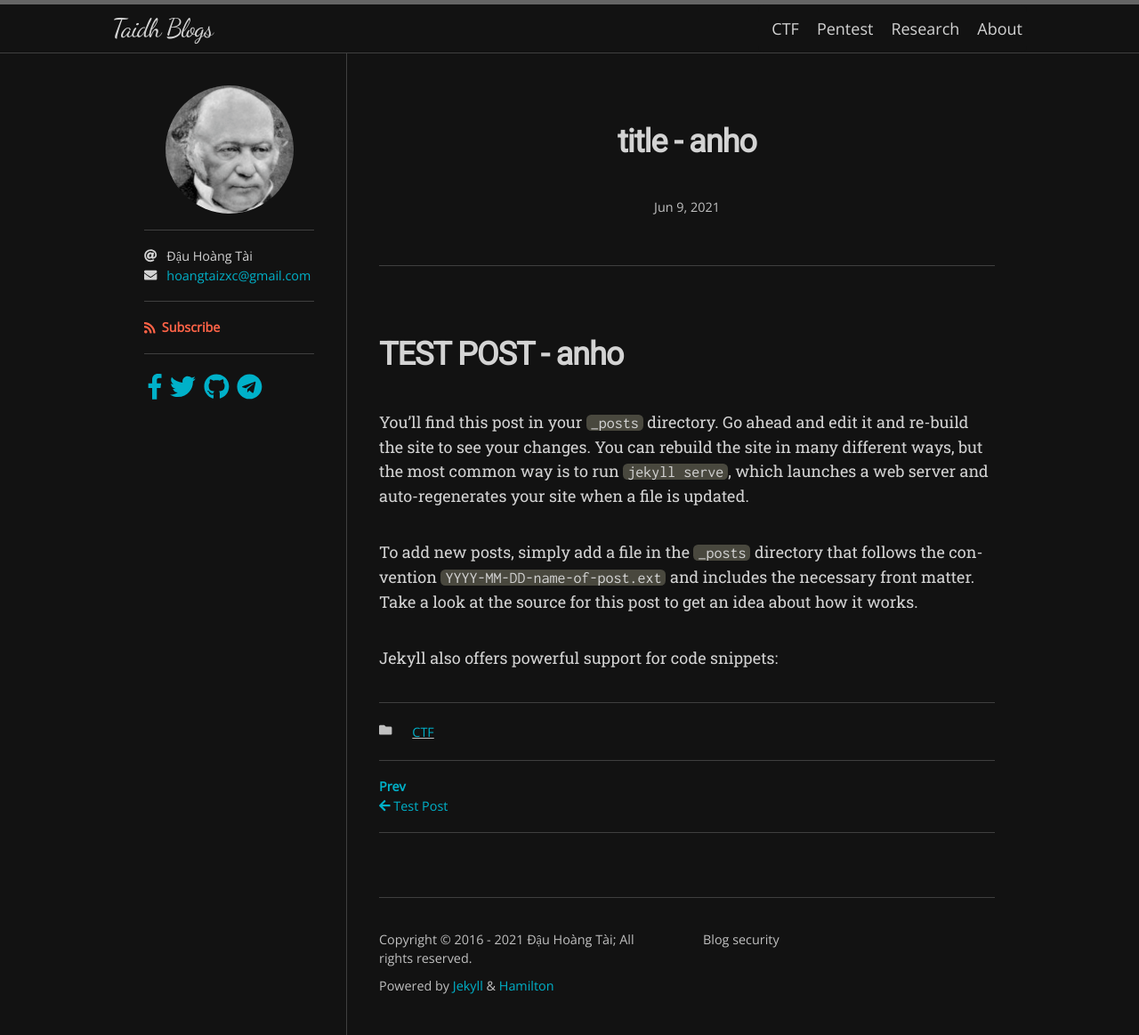
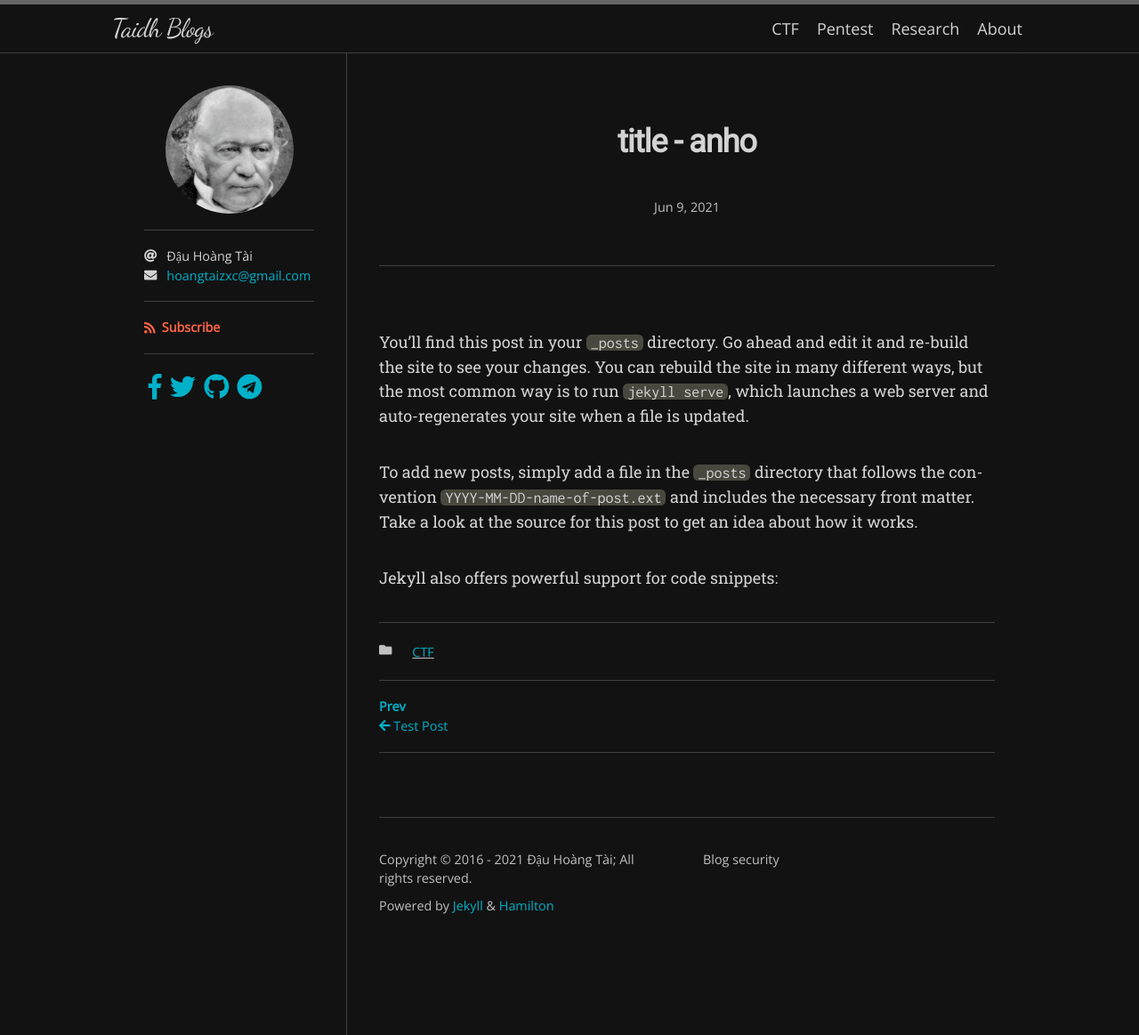
Before and after one commit to DauHoangTai/DauHoangTai.github.io, a Jekyll site: the page built from _posts/2021-06-09-test-anho.md, in a window 1280 px wide. Shown: the whole page at 89% size. Built offline with Jekyll 4.4.1, drawn with Linux system fonts in a browser that asks for light colours; nearby versions of some CDN libraries; some web fonts are replaced; our own code applies the rules of GitHub Pages for plain Markdown files.

Commit message:
anho update

```diff
--- a/_posts/2021-06-09-test-anho.md
+++ b/_posts/2021-06-09-test-anho.md
@@ -5,7 +5,7 @@ title: "title - anho"
 categories: "CTF"
 # permalink: /ctf/
 ---
-# TEST POST - anho
+
 
 You’ll find this post in your `_posts` directory. Go ahead and edit it and re-build the site to see your changes. You can rebuild the site in many different ways, but the most common way is to run `jekyll serve`, which launches a web server and auto-regenerates your site when a file is updated.
 
```
